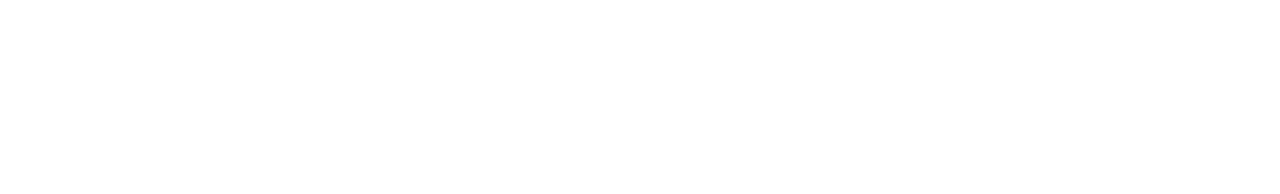
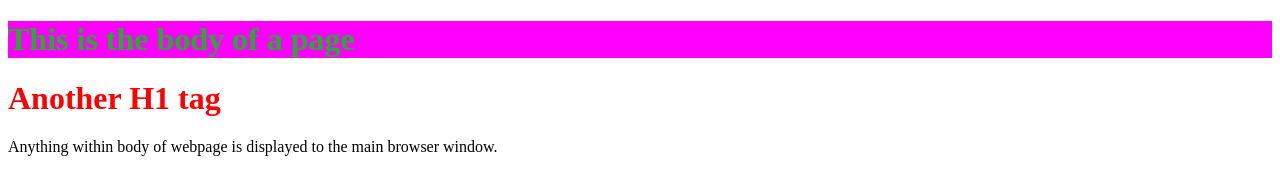
Before and after one commit to katienordstrom/WEB503-Lab-1, a website: page src/index.html in a window 1280 px wide. Drawn offline with Linux system fonts and the light colour scheme.

Commit message:
Added CSS Attributes

```diff
--- a/src/index.css
+++ b/src/index.css
@@ -0,0 +1,8 @@
+.first-tag {
+color: rgb(32, 176, 42);
+background-color: magenta;
+}
+/* . for classes and # for IDs */
+#another_tag {
+    color: red;
+}
--- a/src/index.html
+++ b/src/index.html
@@ -9,6 +9,9 @@
         <link rel="stylesheet" href="index.css">
     </head>
     <body>
+        <h1 class="first-tag">This is the body of a page</h1>
+        <h1 id="another_tag">Another H1 tag</h1>
+        <p>Anything within body of webpage is displayed to the main browser window.</p>
         <script src="index.js" async defer></script>
     </body>
 </html>
```
